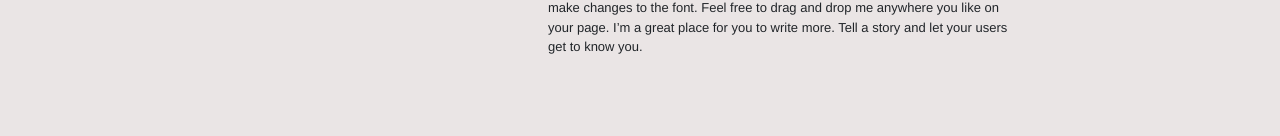
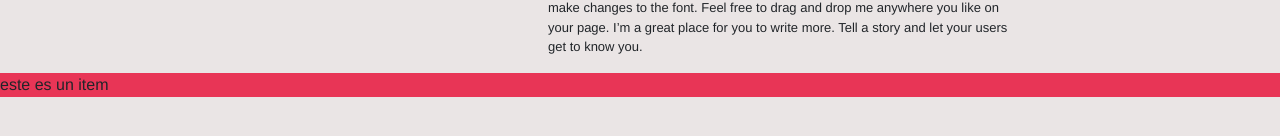
Before and after one commit to elisedzambranoM/PersonalPage, a Vue app: page / in a window 1280 px wide. Shown: the part 532-668 px from the top of the page. Built offline with nearby package versions, Linux system fonts and the light colour scheme.

Commit message:
se creo el footer component test

```diff
--- a/src/components/Footer/FooterItem.vue
+++ b/src/components/Footer/FooterItem.vue
@@ -1,6 +1,6 @@
 <template>
   <div>
-
+      este es un item
   </div>
 </template>
 
```
